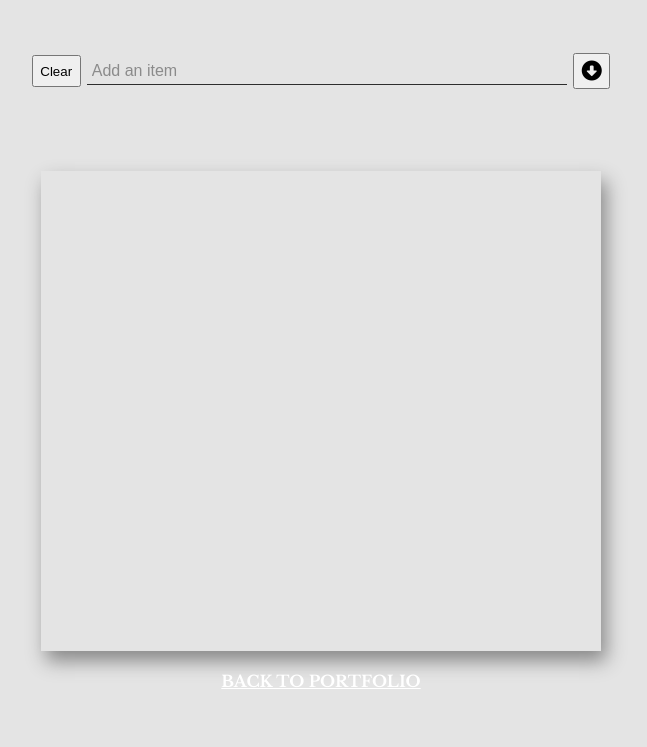
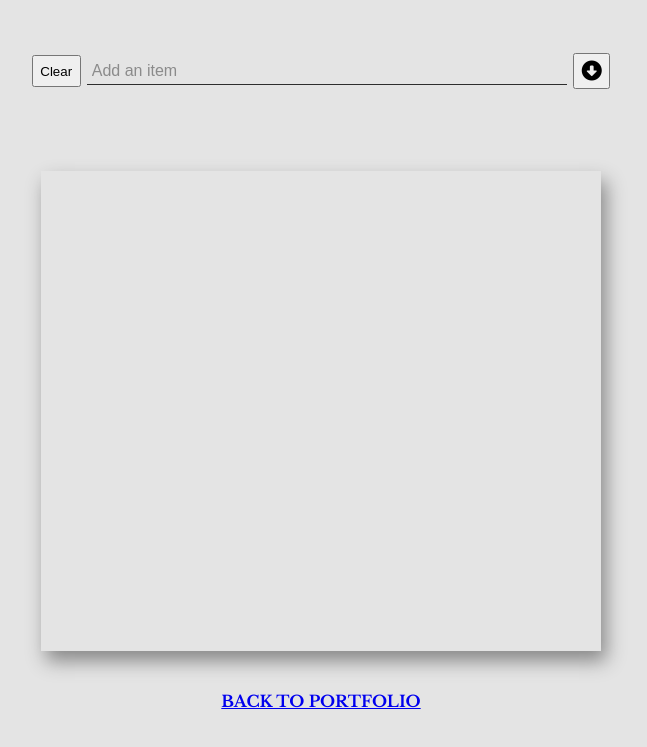
Before and after one commit to GenaAiv/to-do, a website built with webpack: page src/index.html in a window 1280 px wide. Shown: the part 125-872 px from the top of the page, without its empty margins (319-966 px from the left). Before the commit the page ends 836 px from the top, so only its background shows below. Built offline with nearby package versions, Linux system fonts and the light colour scheme.

Commit message:
Update todo.css

```diff
--- a/src/todo.css
+++ b/src/todo.css
@@ -144,9 +144,10 @@ i:hover {
 	cursor: pointer;
 	border: none;
 	background: transparent;
-	color: #ffffff !important;
+	color: 'black' !important;
 	font-weight: 100;
 	padding: 20px;
+	margin: 20px;
 	text-transform: uppercase;
 	border-radius: 6px;
 	display: inline-block;
```
